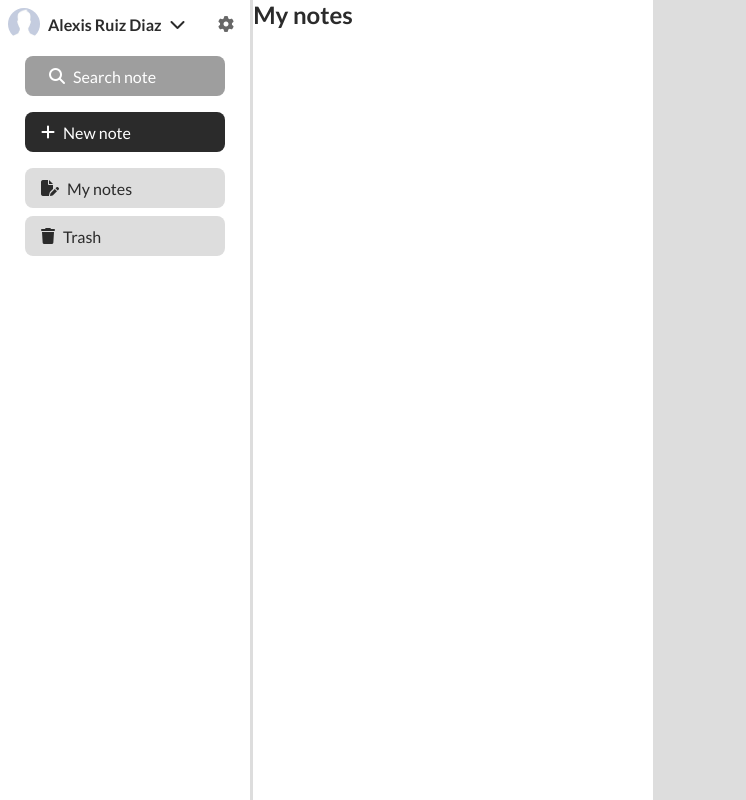
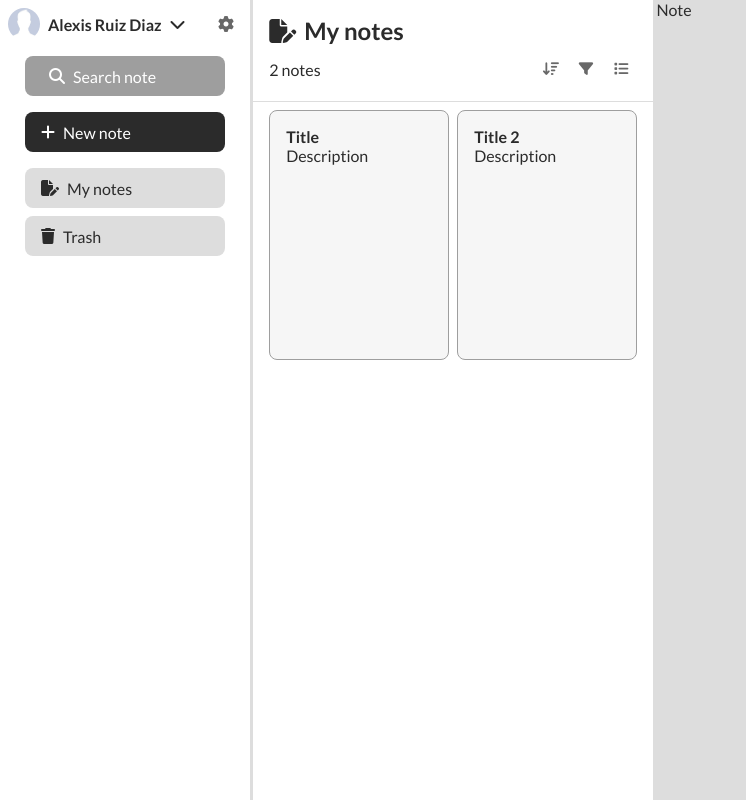
Before and after one commit to alexis00rod/notesapp, a React (Create React App) app: page / in a window 1280 px wide. Shown: the whole page, without its empty margins (0-746 px from the left). Built offline with nearby package versions, Linux system fonts and the light colour scheme.

Commit message:
Agregue estilos a la seccion mynotes

```diff
--- a/src/routes/MyNotes/MyNotes.jsx
+++ b/src/routes/MyNotes/MyNotes.jsx
@@ -1,7 +1,46 @@
+import { useState } from 'react'
+
 export const MyNotes = () => {
+    const [notes, setNotes] = useState([
+        {title: "Title",description:"Description"},
+        {title: "Title 2",description:"Description"}
+    ])
+
     return (
+        <>
         <main>
-            <h2>My notes</h2>
+            <div className="px-m py-m flex-col gap-s divide-bottom">
+                <h2 className='flex-row align-center gap-s'><i className="fa-solid fa-file-pen"></i>My notes</h2>
+                <div className='flex-row align-center justify-between'>
+                    <span className='fc-secondary'>{notes.length} notes</span>
+                    <div className='flex-row align-center gap-xs'>
+                        <button className='btn btn-secondary fs-s fc-gray bg-white-hover'>
+                            <i className="fa-solid fa-arrow-down-wide-short"></i>
+                        </button>
+                        <button className='btn btn-secondary fs-s fc-gray bg-white-hover'>
+                            <i className="fa-solid fa-filter"></i>
+                        </button>
+                        <button className='btn btn-secondary fs-s fc-gray bg-white-hover'>
+                            <i className="fa-solid fa-list"></i>
+                        </button>
+                    </div>
+                </div>
+            </div>
+            <section>
+                <ul className='px-m py-s grid-cols-2 gap-s'>
+                    {notes.map((note,index) => (
+                        <li key={index} className='card'>
+                            <h4>{note.title}</h4>
+                            <p>{note.description}</p>
+                        </li>
+                    ))
+                    }
+                </ul>
+            </section>
         </main>
+        <div>
+            Note
+        </div>
+        </>
     )
 }
```
